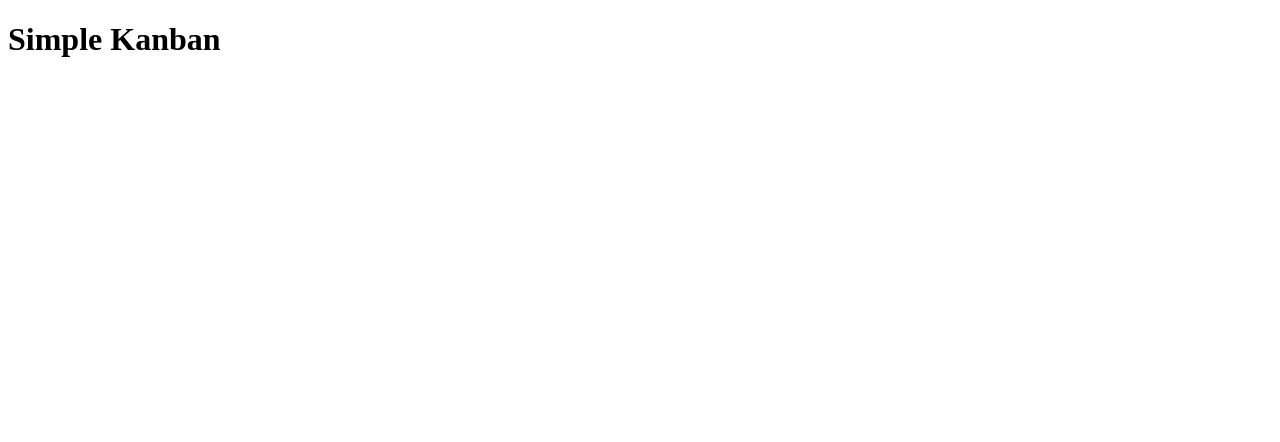
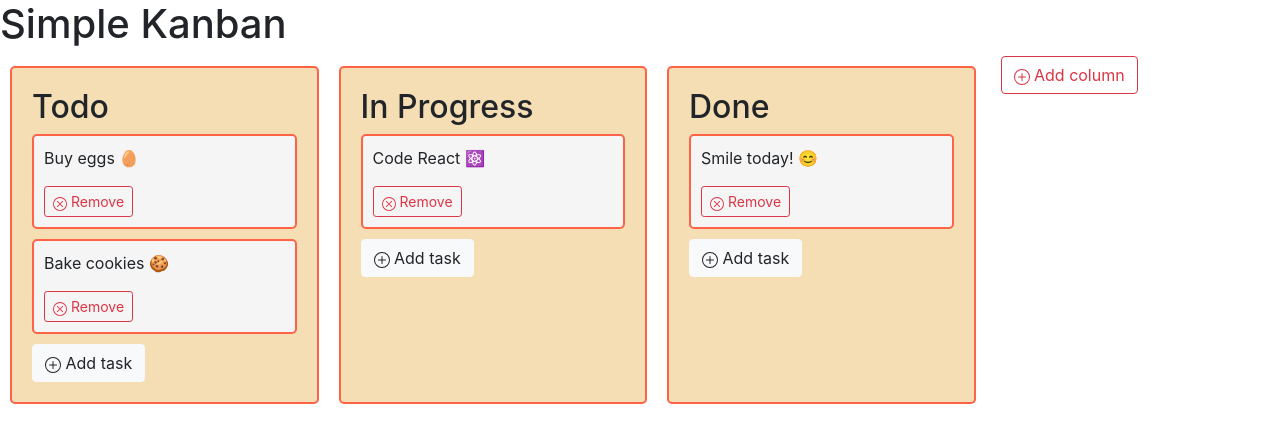
Before and after one commit to dorell-codes/simple-kanban, a React (Create React App) app: page / in a window 1280 px wide. Shown: the top 442 px of the page. Built offline with nearby package versions, Linux system fonts and the light colour scheme.

Commit message:
Create static version

```diff
--- a/package.json
+++ b/package.json
@@ -6,6 +6,8 @@
     "@testing-library/jest-dom": "^5.11.4",
     "@testing-library/react": "^11.1.0",
     "@testing-library/user-event": "^12.1.10",
+    "bootstrap": "^4.5.3",
+    "bootstrap-icons": "^1.1.0",
     "react": "^17.0.1",
     "react-dom": "^17.0.1",
     "react-scripts": "4.0.0",
--- a/src/App.js
+++ b/src/App.js
@@ -1,7 +1,237 @@
+import { useState, Fragment } from "react";
+
+const initialColumns = [
+  {
+    id: "todo",
+    label: "Todo",
+    tasks: [],
+  },
+  {
+    id: "ongoing",
+    label: "In Progress",
+  },
+  {
+    id: "completed",
+    label: "Done",
+    tasks: [],
+  },
+];
+
+const initialTasks = [
+  {
+    id: "task-1",
+    description: "Buy eggs 🥚",
+    status: "todo",
+  },
+  {
+    id: "task-2",
+    description: "Bake cookies 🍪",
+    status: "todo",
+  },
+  {
+    id: "task-3",
+    description: "Code React ⚛️",
+    status: "ongoing",
+  },
+  {
+    id: "task-4",
+    description: "Smile today! 😊",
+    status: "completed",
+  },
+];
+
 function App() {
+  const [columns, setColumns] = useState(initialColumns);
+  const [tasks, setTasks] = useState(initialTasks);
+
+  const handleClickAddColumn = (e) => {
+    const label = prompt("What's the name of the column?");
+
+    if (!label) {
+      e.preventDefault();
+      return;
+    }
+
+    setColumns((prev) => [
+      ...prev,
+      { label, id: label.toLowerCase(), tasks: [] },
+    ]);
+  };
+
+  const handleClickDeleteColumn = (columnId) => {
+    setColumns((prevColumns) =>
+      prevColumns.filter((column) => column.id !== columnId)
+    );
+  };
+
+  const handleClickAddTask = (e, status) => {
+    const description = prompt("What's the task about?");
+
+    if (!description) {
+      e.preventDefault();
+      return;
+    }
+
+    setTasks((prev) => [
+      ...prev,
+      { id: description.toLowerCase(), description, status },
+    ]);
+  };
+
+  const handleClickDeleteTask = (taskId) =>
+    setTasks(tasks.filter((task) => task.id !== taskId));
+
   return (
-    <div className="App">
-      <h1>Simple Kanban</h1>
+    <div className="container-fluid">
+      <div className="row">
+        <h1>Simple Kanban</h1>
+      </div>
+
+      <div className="row">
+        {columns.map((column) => (
+          <Fragment key={column.id}>
+            <div
+              className="col"
+              style={{
+                background: `wheat`,
+                padding: `20px`,
+                border: `2px solid tomato`,
+                borderRadius: 5,
+                margin: 10,
+              }}
+            >
+              <h2>{column.label}</h2>
+
+              {tasks
+                .filter((task) => task.status === column.id)
+                .map((task) => (
+                  <div
+                    key={task.id}
+                    className="task"
+                    style={{
+                      border: `2px solid tomato`,
+                      marginBottom: 10,
+                      padding: 10,
+                      backgroundColor: `whitesmoke`,
+                      borderRadius: 5,
+                    }}
+                  >
+                    <p>{task.description}</p>
+                    <button
+                      type="button"
+                      className="btn btn-outline-danger btn-sm"
+                      onClick={() => handleClickDeleteTask(task.id)}
+                    >
+                      <svg
+                        width="1em"
+                        height="1em"
+                        viewBox="0 0 16 16"
+                        className="bi bi-x-circle"
+                        fill="currentColor"
+                        xmlns="http://www.w3.org/2000/svg"
+                      >
+                        <path
+                          fillRule="evenodd"
+                          d="M8 15A7 7 0 1 0 8 1a7 7 0 0 0 0 14zm0 1A8 8 0 1 0 8 0a8 8 0 0 0 0 16z"
+                        />
+                        <path
+                          fillRule="evenodd"
+                          d="M4.646 4.646a.5.5 0 0 1 .708 0L8 7.293l2.646-2.647a.5.5 0 0 1 .708.708L8.707 8l2.647 2.646a.5.5 0 0 1-.708.708L8 8.707l-2.646 2.647a.5.5 0 0 1-.708-.708L7.293 8 4.646 5.354a.5.5 0 0 1 0-.708z"
+                        />
+                      </svg>
+                      <span> Remove</span>
+                    </button>
+                  </div>
+                ))}
+
+              <button
+                type="button"
+                className="btn btn-light"
+                variant="light"
+                onClick={(e) => handleClickAddTask(e, column.id)}
+              >
+                <svg
+                  width="1em"
+                  height="1em"
+                  viewBox="0 0 16 16"
+                  className="bi bi-plus-circle"
+                  fill="currentColor"
+                  xmlns="http://www.w3.org/2000/svg"
+                >
+                  <path
+                    fillRule="evenodd"
+                    d="M8 15A7 7 0 1 0 8 1a7 7 0 0 0 0 14zm0 1A8 8 0 1 0 8 0a8 8 0 0 0 0 16z"
+                  />
+                  <path
+                    fillRule="evenodd"
+                    d="M8 4a.5.5 0 0 1 .5.5v3h3a.5.5 0 0 1 0 1h-3v3a.5.5 0 0 1-1 0v-3h-3a.5.5 0 0 1 0-1h3v-3A.5.5 0 0 1 8 4z"
+                  />
+                </svg>
+                <span> Add task</span>
+              </button>
+
+              {tasks.filter((task) => task.status === column.id).length ===
+                0 && (
+                <div style={{ marginTop: 10 }}>
+                  <button
+                    type="button"
+                    className="btn btn-outline-danger"
+                    variant="light"
+                    onClick={() => handleClickDeleteColumn(column.id)}
+                  >
+                    <svg
+                      width="1em"
+                      height="1em"
+                      viewBox="0 0 16 16"
+                      className="bi bi-x-circle"
+                      fill="currentColor"
+                      xmlns="http://www.w3.org/2000/svg"
+                    >
+                      <path
+                        fillRule="evenodd"
+                        d="M8 15A7 7 0 1 0 8 1a7 7 0 0 0 0 14zm0 1A8 8 0 1 0 8 0a8 8 0 0 0 0 16z"
+                      />
+                      <path
+                        fillRule="evenodd"
+                        d="M4.646 4.646a.5.5 0 0 1 .708 0L8 7.293l2.646-2.647a.5.5 0 0 1 .708.708L8.707 8l2.647 2.646a.5.5 0 0 1-.708.708L8 8.707l-2.646 2.647a.5.5 0 0 1-.708-.708L7.293 8 4.646 5.354a.5.5 0 0 1 0-.708z"
+                      />
+                    </svg>
+                    <span> Delete Column</span>
+                  </button>
+                </div>
+              )}
+            </div>
+          </Fragment>
+        ))}
+        <div className="col">
+          <form>
+            <button
+              type="button"
+              className="btn btn-outline-danger"
+              onClick={handleClickAddColumn}
+            >
+              <svg
+                width="1em"
+                height="1em"
+                viewBox="0 0 16 16"
+                className="bi bi-plus-circle"
+                fill="currentColor"
+                xmlns="http://www.w3.org/2000/svg"
+              >
+                <path
+                  fillRule="evenodd"
+                  d="M8 15A7 7 0 1 0 8 1a7 7 0 0 0 0 14zm0 1A8 8 0 1 0 8 0a8 8 0 0 0 0 16z"
+                />
+                <path
+                  fillRule="evenodd"
+                  d="M8 4a.5.5 0 0 1 .5.5v3h3a.5.5 0 0 1 0 1h-3v3a.5.5 0 0 1-1 0v-3h-3a.5.5 0 0 1 0-1h3v-3A.5.5 0 0 1 8 4z"
+                />
+              </svg>
+              <span> Add column</span>
+            </button>
+          </form>
+        </div>
+      </div>
     </div>
   );
 }
--- a/src/index.js
+++ b/src/index.js
@@ -2,6 +2,7 @@ import React from "react";
 import ReactDOM from "react-dom";
 import App from "./App";
 import reportWebVitals from "./reportWebVitals";
+import "bootstrap/dist/css/bootstrap.min.css";
 
 ReactDOM.render(
   <React.StrictMode>
```
Also changed, not shown: 1 other file (tests, documents, lock files or other folders).
